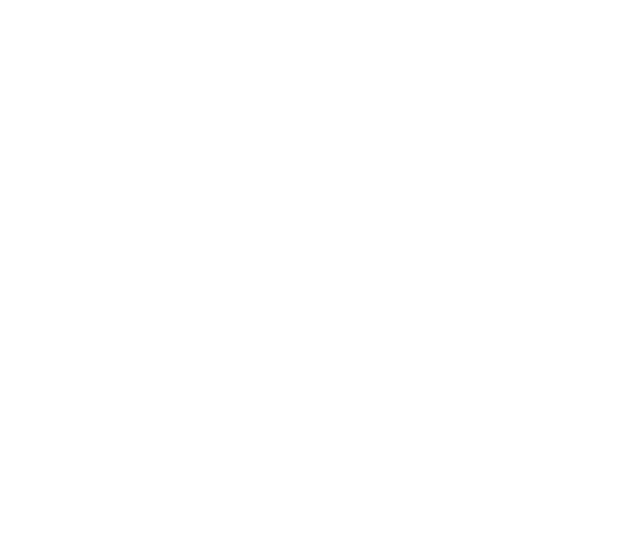
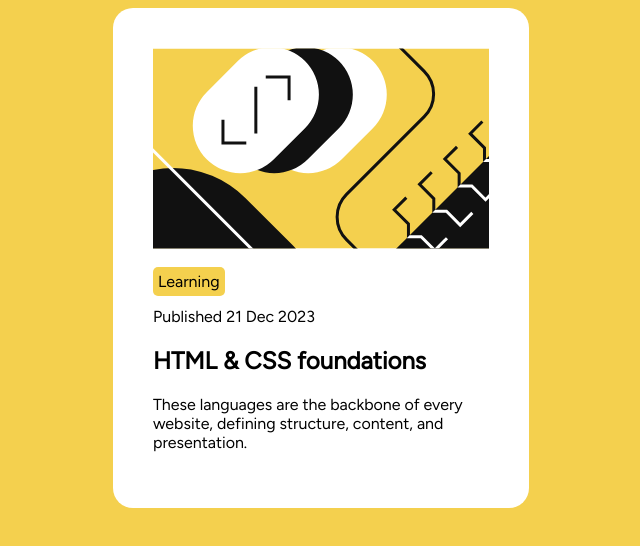
Before and after one commit to XM-Caustic/blog-preview-card, a plain HTML site: page index.html in a window 1280 px wide. Shown: the whole page, without its empty margins (319-959 px from the left). Drawn offline with Linux system fonts and the light colour scheme.

Commit message:
Finished Challenge

```diff
--- a/index.html
+++ b/index.html
@@ -5,12 +5,47 @@
   <meta name="viewport" content="width=device-width, initial-scale=1.0"> <!-- displays site properly based on user's device -->
   <link rel="icon" type="image/png" sizes="32x32" href="./assets/images/favicon-32x32.png">
   <title>Frontend Mentor | Blog preview card</title>
+  <link href="https://fonts.googleapis.com/css2?family=Figtree&display=swap" rel="stylesheet">
   <style>
-    .attribution { font-size: 11px; text-align: center; }
-    .attribution a { color: hsl(228, 45%, 44%); }
+    .attribution {
+      font-size: 11px; text-align: center;
+    }
+    .attribution a {
+      color: hsl(228, 45%, 44%);
+    }
+    body {
+      background-color:hsl(47, 88%, 63%);
+      text-align: center;
+      justify-content: center;
+      align-items: center;
+      font-family: 'Figtree', sans-serif;
+
+    }
+    .container {
+      background-color: white;
+      border-radius: 20px;
+      padding: 40px;
+      text-align: left;
+      display: inline-block;
+    }
+    .tags {
+      background-color: hsl(47, 88%, 63%);
+      color: black;
+      display: inline;
+      padding: 5px;
+      border-radius: 5px;
+    }
   </style>
 </head>
 <body>
-
+  <div class="container">
+    <img src="assets/images/illustration-article.svg" alt=""><br><br>
+    <p class="tags">Learning</p><br>
+    <p>Published 21 Dec 2023</p>
+    <h2>HTML & CSS foundations</h2>
+    <p>These languages are the backbone of every <br>
+    website, defining structure, content, and <br>
+    presentation.</p>
+  </div>
 </body>
 </html>
```
